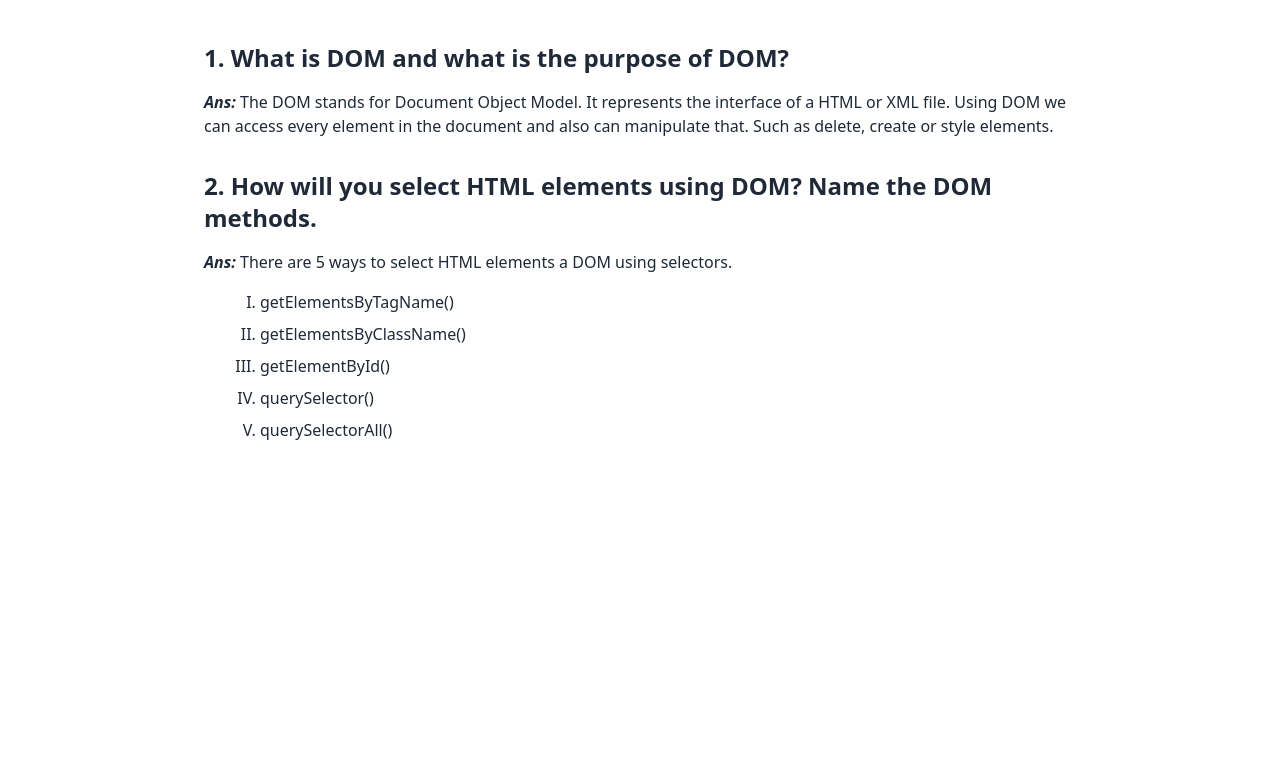
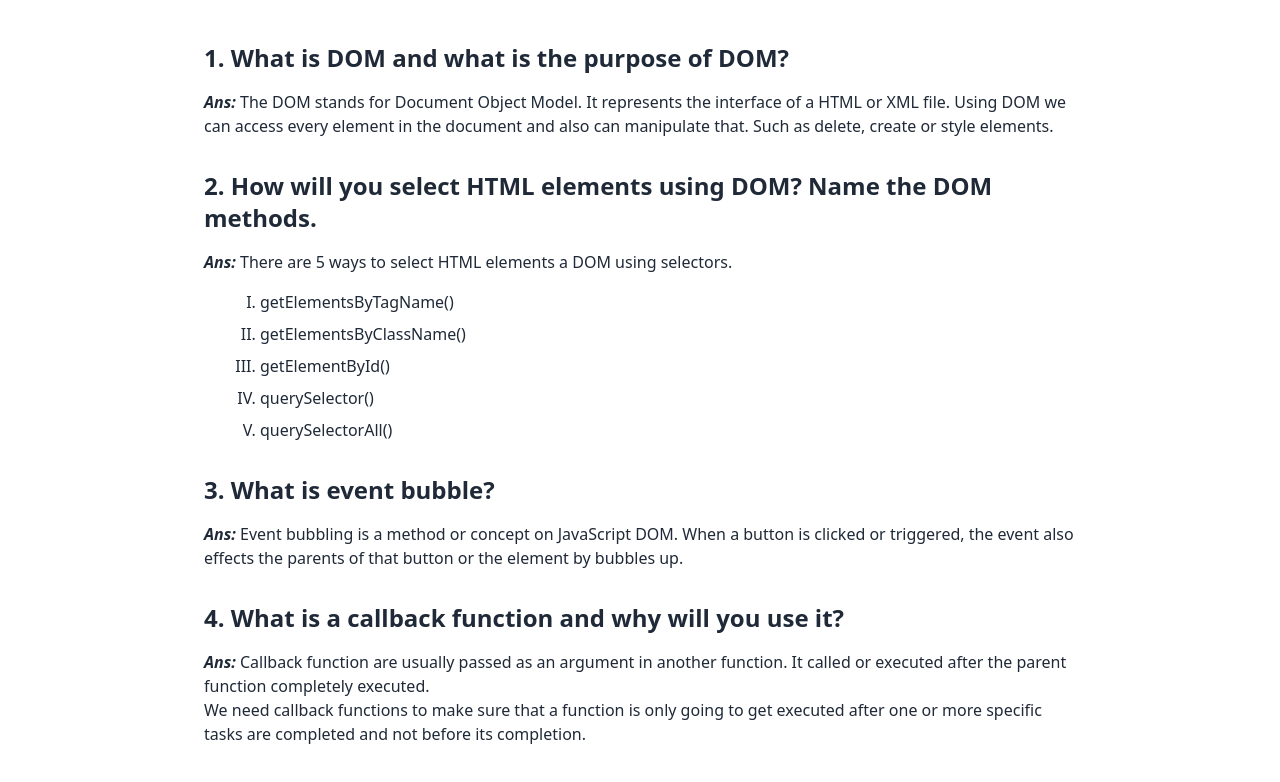
Before and after one commit to gsjoy24/geometry-genius, a plain HTML site: page blog.html in a window 1280 px wide. Shown: the part 138-920 px from the top of the page. Before the commit the page ends 800 px from the top, so only its background shows below. Drawn offline with nearby package versions, Linux system fonts and the light colour scheme.

Commit message:
all questions and answers added

```diff
--- a/blog.html
+++ b/blog.html
@@ -59,6 +59,28 @@
 							<li>querySelectorAll()</li>
 						</ul>
 					</div>
+					<!-- ! third question -->
+					<div class="question mb-8">
+						<h3 class="text-2xl font-semibold mb-4">3. What is event bubble?</h3>
+						<p>
+							<span class="font-semibold italic">Ans:</span>
+							Event bubbling is a method or concept on JavaScript DOM. When a button is clicked or triggered, the event
+							also effects the parents of that button or the element by bubbles up.
+						</p>
+					</div>
+					<!-- ! fourth question -->
+					<div class="question mb-8">
+						<h3 class="text-2xl font-semibold mb-4">4. What is a callback function and why will you use it?</h3>
+						<p>
+							<span class="font-semibold italic">Ans:</span>
+							Callback function are usually passed as an argument in another function. It called or executed after the
+							parent function completely executed.
+						</p>
+						<p>
+							We need callback functions to make sure that a function is only going to get executed after one or more specific
+							tasks are completed and not before its completion.
+						</p>
+					</div>
 				</div>
 			</section>
 		</main>
```
